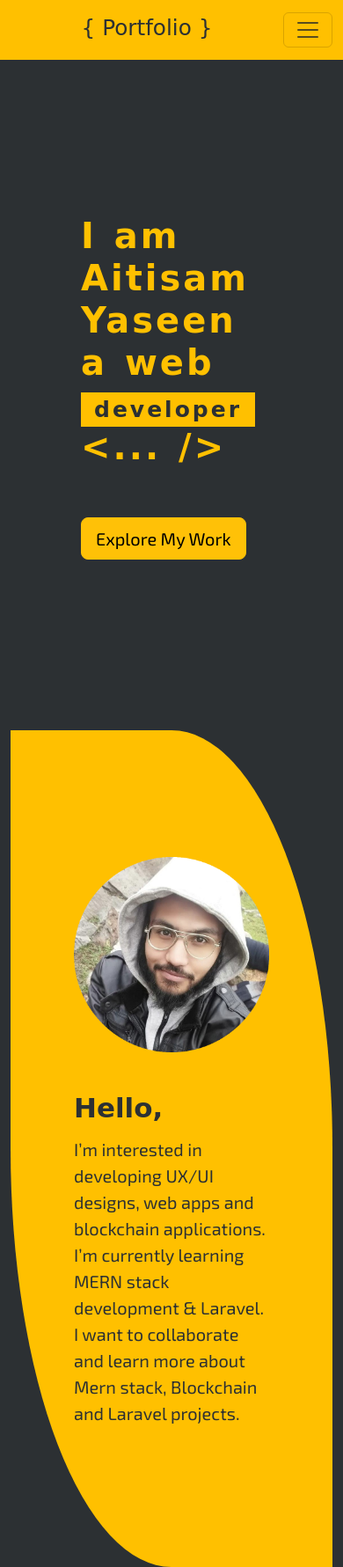
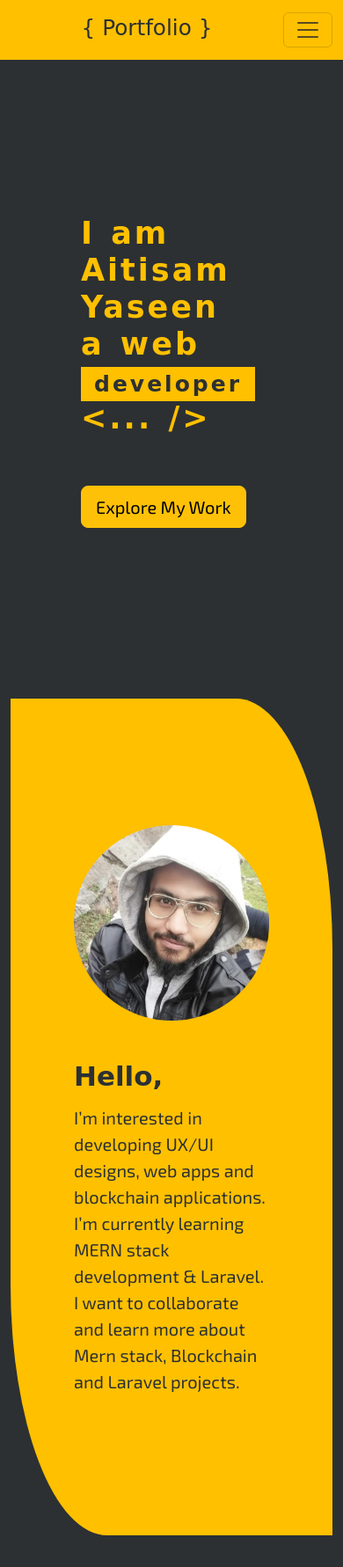
Before and after one commit to MaitisamY/portfolio, a plain HTML site: page index.html in a window 390 px wide. Shown: the top 1781 px of the page at 88% size. Drawn offline with nearby package versions, Linux system fonts and the light colour scheme; a web font is replaced by a local one.

Commit message:
Update style.css

```diff
--- a/assets/css/style.css
+++ b/assets/css/style.css
@@ -1,23 +1,5 @@
 body {
-    /* The image used */
-    /*background-image: url("../images/bg-image.jpg");*/
-    /*background: rgb(9,0,36);
-    background: linear-gradient(90deg, rgba(9,0,36,1) 0%, rgba(9,19,121,0.8071603641456583) 48%, rgba(0,86,255,1) 100%);
-    background: rgb(18,72,107);
-    background: radial-gradient(circle, rgba(18,72,107,1) 0%, rgba(65,145,151,1) 48%, rgba(120,214,198,1) 100%);*/
     background-color: #2c3033;
-
-    /* Set a specific height */
-    height: 100%;
-
-    /* Create the parallax scrolling effect */
-    background-attachment: fixed;
-    background-position: center;
-    background-repeat: no-repeat;
-    background-size: cover;
-}
-* {
-    scroll-behavior: smooth;
 }
 .top-dark-border {
     border-color: 1px solid #2c3033;
@@ -39,7 +21,7 @@ section {
 #experience-sec {
     padding: 50px 0;
     background-color: #ffc000;
-    border-radius: 0 50% 0 50%;
+    border-radius: 0 30% 0 30%;
 }
 #skills-sec {
     padding: 50px 0;
@@ -68,7 +50,10 @@ section {
 .bg-trans {
     background-color: transparent;
 }
-.nav-li-font-size {
+.bg-orange {
+    background-color: #ffc000;
+}
+nav li {
     font-size: 18px;
 }
 .theme-main-cont-h1 {
@@ -92,24 +77,10 @@ section {
     word-spacing: 3px;
 }
 .bg-orange-cont {
-    /*background: rgba(255, 255, 255, 0.7);*/
-    /*background: linear-gradient(
-    50deg,
-    rgba(255, 255, 255, 0.4) 12%,
-    rgba(255, 255, 255, 0.1) 77%
-  );
-    box-shadow: 0px 4px 24px 1px rgba(0, 0, 0, 0.28);
-    backdrop-filter: blur(5px);
-    -webkit-backdrop-filter: blur(5px);*/
     background-color: #ffc000;
     width: 100%;
     border-radius: 0 50% 0 50%;
-    /*-webkit-box-shadow: 0px 0px 5px 3px rgba(0,0,0,0.45);
-    -moz-box-shadow: 0px 0px 5px 3px rgba(0,0,0,0.45);
-    box-shadow: 0px 0px 5px 3px rgba(0,0,0,0.45);
-    border-radius: 3px 3px;*/
 }
-
 .edu-txt-cont {
     padding: 50px 50px;
     width: fit-content;
@@ -175,7 +146,7 @@ section {
 
 @media screen and (max-width: 1200px) {
     .theme-main-cont-h1 {
-        font-size: 40px;
+        font-size: 35px;
     }
     .developer-span {
         background-color: #ffc000;
@@ -183,4 +154,7 @@ section {
         color: #2c3033;
         font-size: 25px;
     }
+    .bg-orange-cont {
+        border-radius: 0 30% 0 30%;
+    }
 }
```
